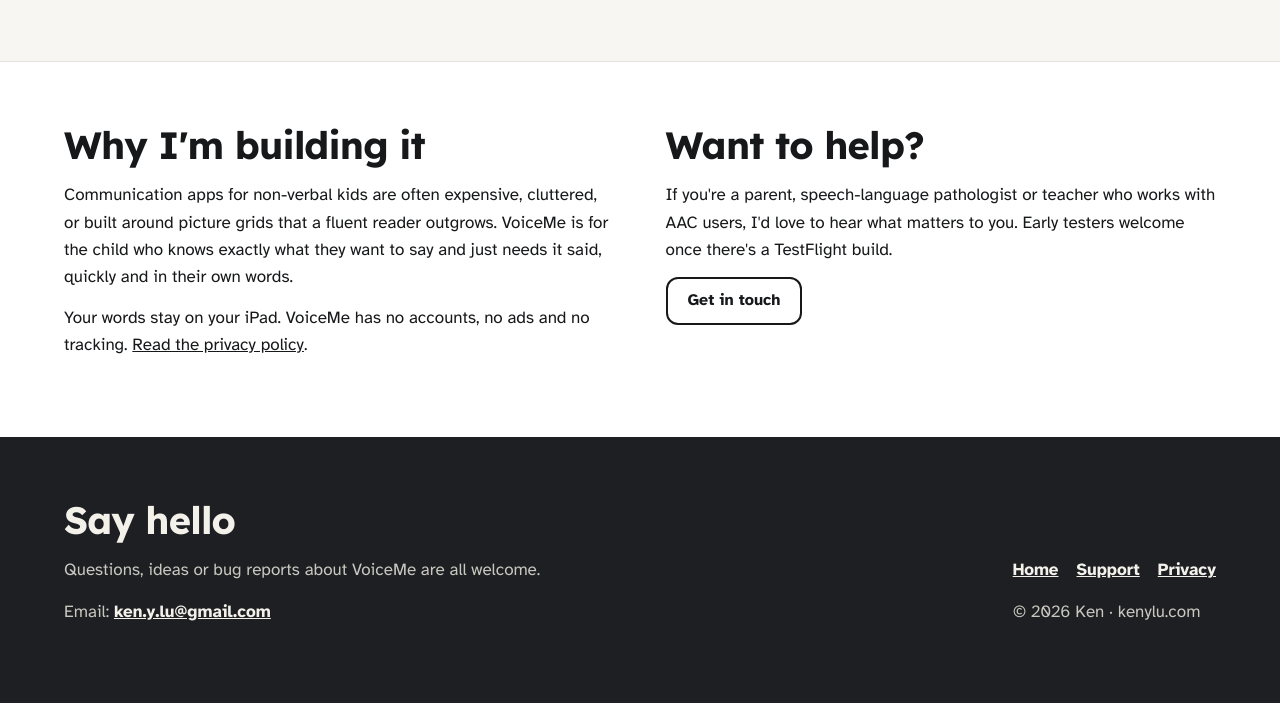
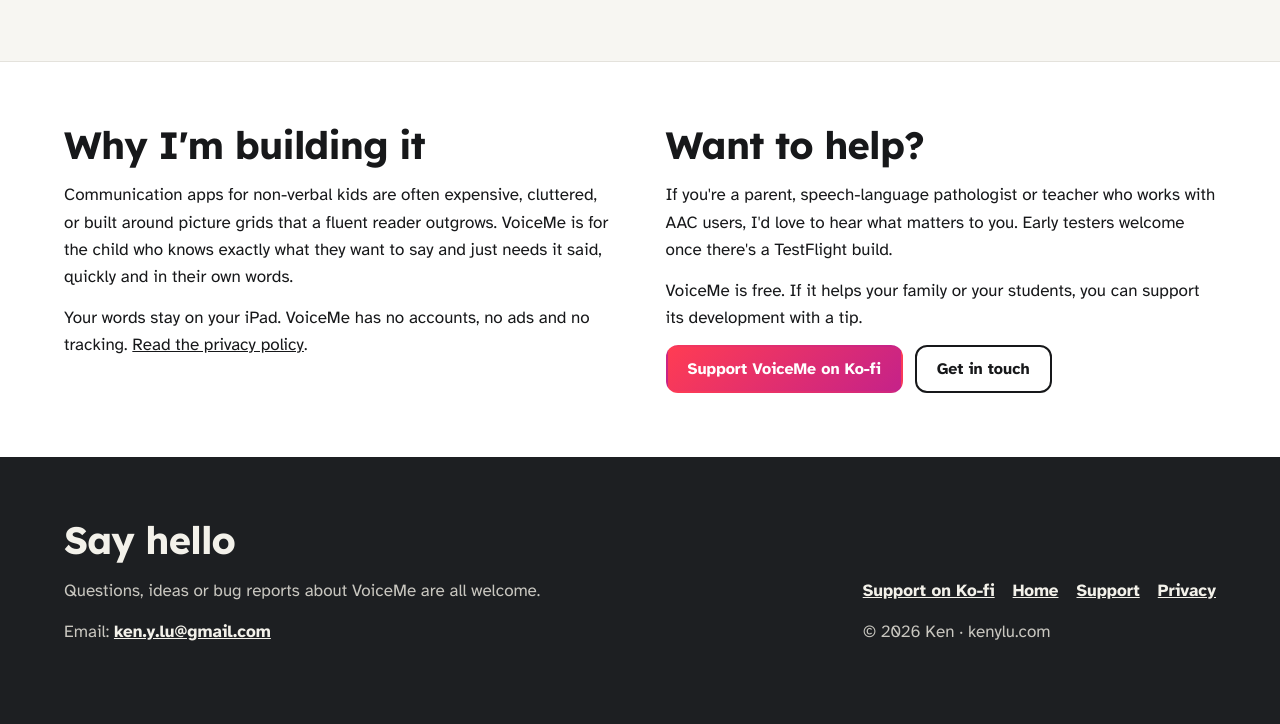
Before and after one commit to kenl497/kenylu.com, a plain HTML site: page voiceme/index.html in a window 1280 px wide. Shown: the part 1941-2665 px from the top of the page. Before the commit the page ends 2644 px from the top, so only its background shows below. Drawn offline with Linux system fonts and the light colour scheme.

Commit message:
Add Ko-fi support links to the VoiceMe pages
Co-Authored-By: Claude Opus 5.5 <noreply@anthropic.com>
Claude-Session: https://claude.ai/code/session_01CKAg3YpMVoMJp6hTaNhyUf

```diff
--- a/assets/site.css
+++ b/assets/site.css
@@ -122,6 +122,7 @@ footer .links{display:flex;flex-wrap:wrap;gap:6px 18px}
 .vm .note{opacity:.85}
 .app{display:flex;align-items:center;gap:18px}
 .appicon{width:clamp(56px,7vw,76px);height:auto;flex:none;border-radius:16px;box-shadow:0 0 0 3px rgba(255,255,255,.35),0 10px 24px -10px rgba(0,0,0,.45)}
+.vm .btn.kofi{background:linear-gradient(135deg,var(--vm2),var(--vm3));color:#fff;border-color:transparent}
 .vm .speak{background:linear-gradient(135deg,var(--vm1),var(--vm2) 45%,var(--vm3))}
 .vm .speak.on{background:var(--vm4)}
 .vm .road .done .n{background:var(--vm3);color:#fff}
--- a/voiceme/index.html
+++ b/voiceme/index.html
@@ -68,7 +68,11 @@
     <div>
       <h2>Want to help?</h2>
       <p>If you're a parent, speech-language pathologist or teacher who works with AAC users, I'd love to hear what matters to you. Early testers welcome once there's a TestFlight build.</p>
-      <a class="btn" href="#contact">Get in touch</a>
+      <p>VoiceMe is free. If it helps your family or your students, you can support its development with a tip.</p>
+      <div class="btns" style="margin-top:8px">
+        <a class="btn kofi" href="https://ko-fi.com/voiceme">Support VoiceMe on Ko-fi</a>
+        <a class="btn" href="#contact">Get in touch</a>
+      </div>
     </div>
   </div></section>
 </main>
@@ -80,7 +84,7 @@
     <p>Email: <a href="mailto:ken.y.lu@gmail.com">ken.y.lu@gmail.com</a></p>
   </div>
   <div>
-    <p class="links"><a href="/">Home</a><a href="/voiceme/support/">Support</a><a href="/voiceme/privacy/">Privacy</a></p>
+    <p class="links"><a href="https://ko-fi.com/voiceme">Support on Ko-fi</a><a href="/">Home</a><a href="/voiceme/support/">Support</a><a href="/voiceme/privacy/">Privacy</a></p>
     <p>© 2026 Ken · kenylu.com</p>
   </div>
 </div></footer>
```
Also changed, not shown: voiceme/privacy/index.html (+1 -1 lines), voiceme/support/index.html (+3 -3 lines).
